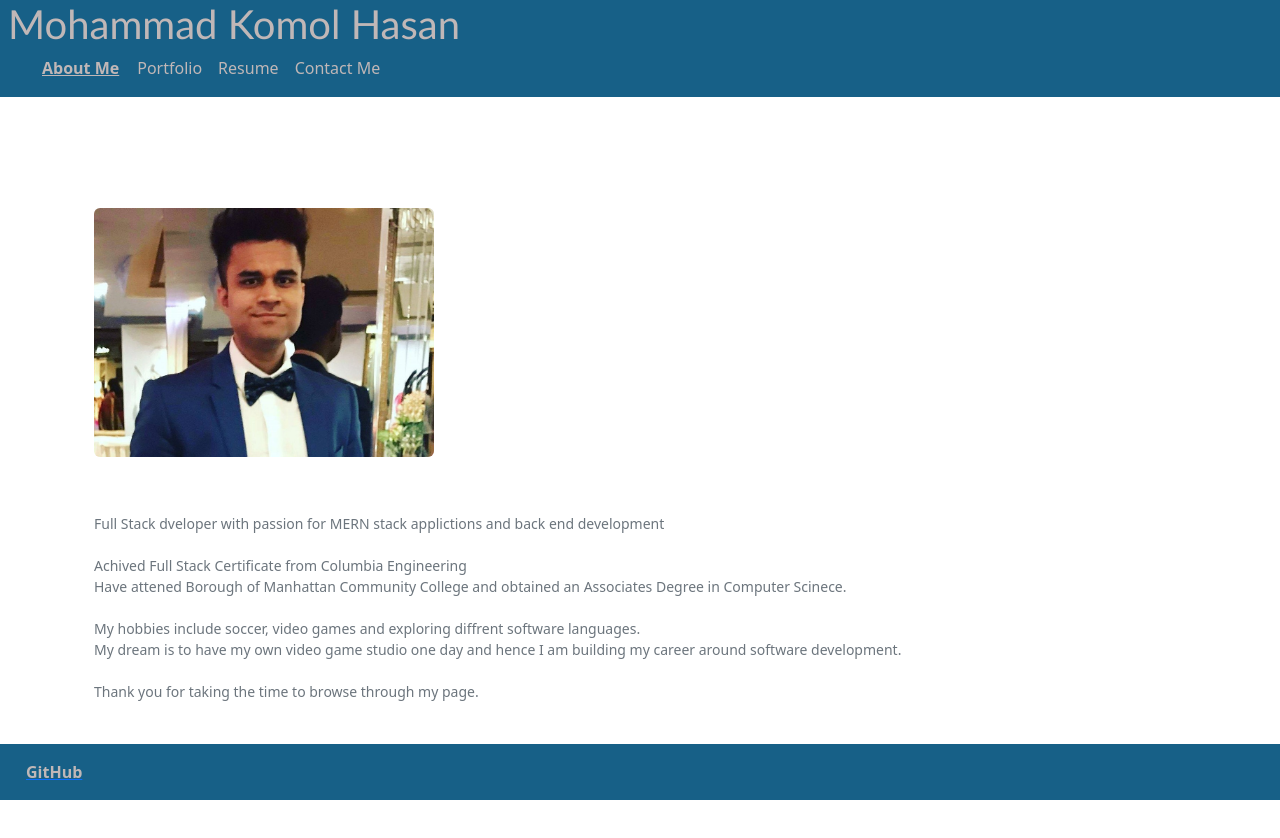
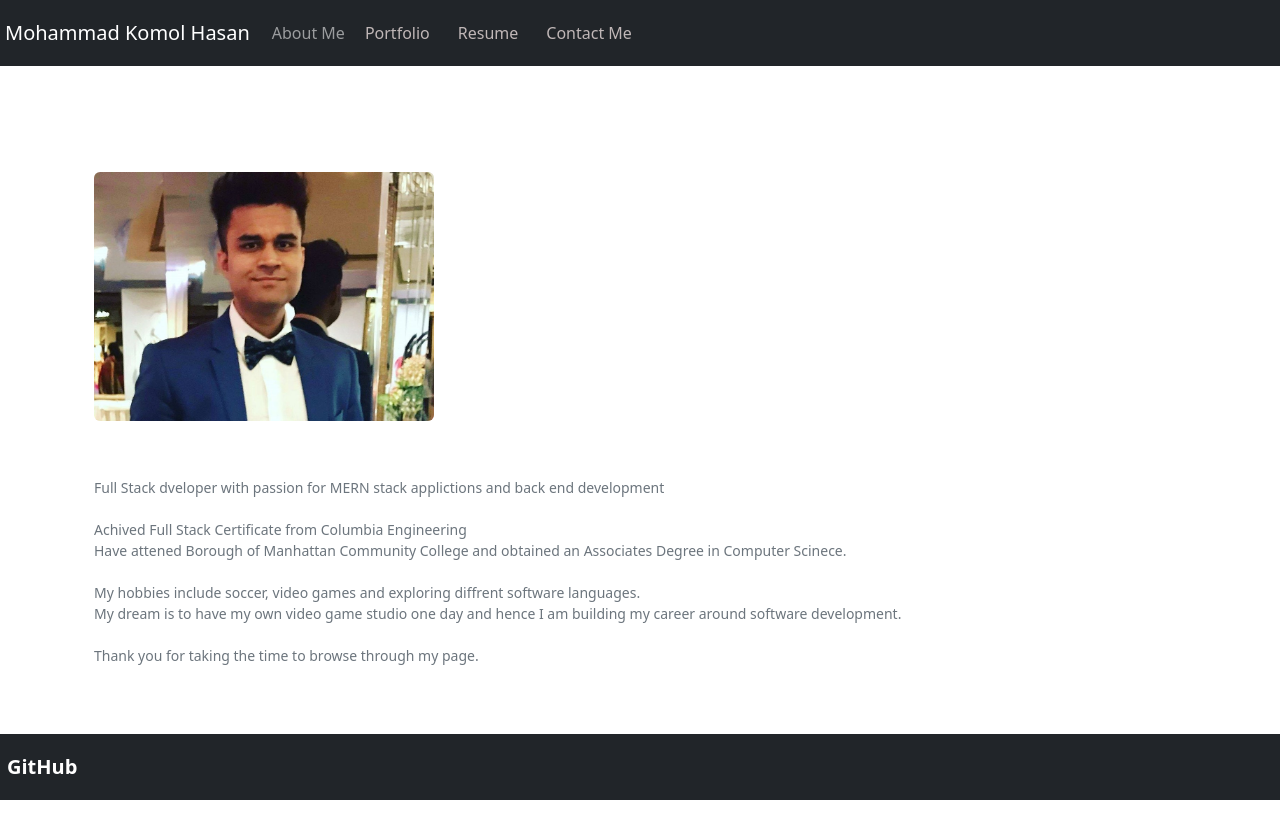
Before and after one commit to MKHLink/enhanced-portfolio, a React (Create React App) app: page / in a window 1280 px wide. Shown: the top 838 px of the page. Built offline with nearby package versions, Linux system fonts and the light colour scheme.

Commit message:
made navbar and footer look nicer

```diff
--- a/src/App.js
+++ b/src/App.js
@@ -1,5 +1,5 @@
 import React,{useState} from "react";
-import Nav from "./components/Nav";
+import  Navigation from "./components/Nav";
 import About from "./components/About";
 import Contact from "./components/Contact";
 import Resume from "./components/Resume";
@@ -14,14 +14,14 @@ function App() {
 
   return (
     <div>
-      <Nav
+      < Navigation
         contactSelected = {contactSelected}
         setContactSelected = {setContactSelected}
         resumeSelected = {resumeSelected}
         setResumeSelected = {setResumeSelected}
         portSelected = {portSelected}
         setPortSelected = {setPortSelected}
-      ></Nav>
+      ></ Navigation>
       <main>
         {!contactSelected && !resumeSelected && !portSelected?(
           <>
--- a/src/components/Footer/index.js
+++ b/src/components/Footer/index.js
@@ -1,9 +1,16 @@
 import React from "react";
+import Container from 'react-bootstrap/Container';
+import Navbar from 'react-bootstrap/Navbar';
+
 
 function Footer(){
     return(
         <footer>
-            <a href="https://github.com/MKHLink" target="_blank" rel="noreferrer"><span className="mx-2">GitHub</span></a>
+        <Navbar bg="dark" variant="dark">
+            <Container>
+                <Navbar.Brand href="https://github.com/MKHLink" target="_blank" rel="noreferrer">GitHub</Navbar.Brand>
+            </Container>
+        </Navbar>
         </footer>
     );
 }
--- a/src/components/Nav/index.js
+++ b/src/components/Nav/index.js
@@ -1,9 +1,11 @@
 import React, { useState } from 'react';
 import Modal from 'react-bootstrap/Modal';
-
+import Container from 'react-bootstrap/Container';
+import Nav from 'react-bootstrap/Nav';
+import Navbar from 'react-bootstrap/Navbar';
 import Card from 'react-bootstrap/card';
 
-function Nav(props){
+function Navigation(props){
 
     const {
         contactSelected,
@@ -21,27 +23,30 @@ function Nav(props){
 
     return (
     <header>
-        <h1 className="mx-2">Mohammad Komol Hasan</h1>
-
-        <ul className="flex-row">
-            <li className="mx-2">
-                <a href="#about" onClick={()=>{setContactSelected(false); setResumeSelected(false);setPortSelected(false)}}>About Me</a>
-            </li>
-
-            <li className={`mx-2 ${portSelected && 'navActive'}`}>
+        <Navbar bg="dark" variant="dark">
+        <Container>
+          <Navbar.Brand>Mohammad Komol Hasan</Navbar.Brand>
+          <Nav className="me-auto">
+            <Nav.Link href="#about" onClick={()=>{setContactSelected(false); setResumeSelected(false);setPortSelected(false)}}>About Me</Nav.Link>
+            <Nav.Link ><li className={`mx-2 ${portSelected && 'navActive'}`}>
                 <span onClick={()=>{setContactSelected(false); setResumeSelected(false);setPortSelected(true)}}>Portfolio</span>
                 </li>
-
+            </Nav.Link>
+            <Nav.Link>
                 <li className={`mx-2 ${resumeSelected && 'navActive'}`}>
                     <span onClick={()=>{setResumeSelected(true); setContactSelected(false);setPortSelected(false)}}>Resume</span>
                 </li>
-
+            </Nav.Link>
+            <Nav.Link>
                 <li className={`mx-2 ${contactSelected && 'navActive'}`}>
                     <span onClick={handleShow}>Contact Me</span>
                 </li>
-        </ul>
+            </Nav.Link>
+          </Nav>
+        </Container>
+      </Navbar>
 
-        <Modal className='contact' show={show} onHide={handleClose}>
+        <Modal className='cards' show={show} onHide={handleClose}>
         <Modal.Header closeButton>
           <Modal.Title>Contact Links</Modal.Title>
         </Modal.Header>
@@ -58,4 +63,4 @@ function Nav(props){
     );
 }
 
-export default Nav;
+export default  Navigation;
--- a/src/index.css
+++ b/src/index.css
@@ -90,25 +90,12 @@ a:hover {
   text-decoration: underline;
 }
 
-header {
-  background: #176087;
-  margin-bottom: 5px;
-  padding-bottom: 1px ;
-  border-bottom: 5px;
-}
-
-header a {
-  color: rgb(192, 183, 183);
-}
 
 footer{
-  background: #176087;
-  color:rgb(192, 183, 183) ;
+  width: 100%;
   position: fixed;
   right: 0;
   bottom: 0;
-  left: 0;
-  padding: 1rem;
 }
 
 button {
@@ -311,3 +298,14 @@ a {
 .contact{
   color: #176087;
 }
+
+.navbar > .container {
+  max-width: 100%;
+  margin: 5px;
+  padding: 0;
+}
+
+.navbar {
+  margin: 0;
+  padding: 0;
+}
```
Lines whose indentation alone changed are shown as unchanged.
